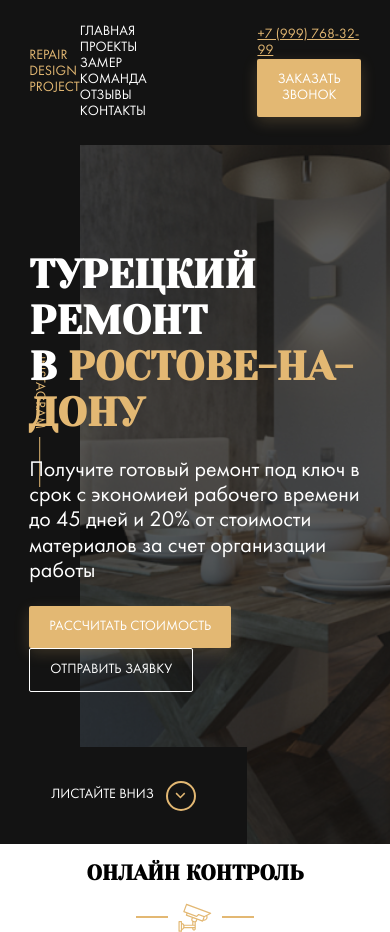
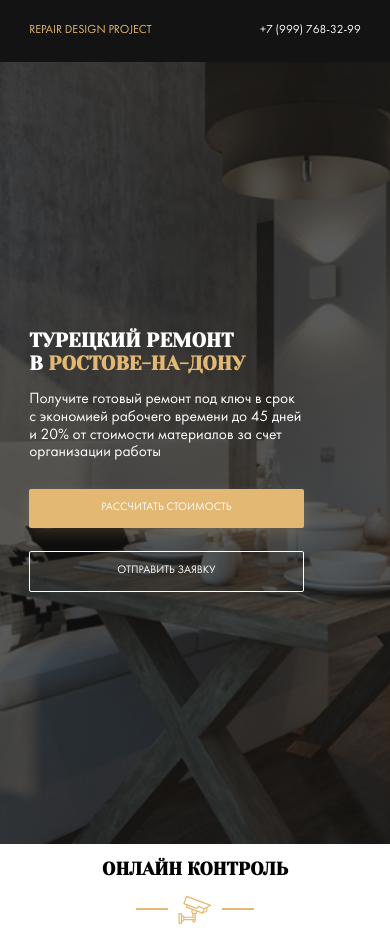
Before and after one commit to andruxa777/repair-design, a website: page index.html in a window 390 px wide. Drawn offline with Linux system fonts and the light colour scheme; files whose address does not match are found by name.

Commit message:
refact: make responsive layout for header and hero

```diff
--- a/sass/_interface.sass
+++ b/sass/_interface.sass
@@ -3,6 +3,7 @@
   border: none
   border-radius: 2px
   text-transform: uppercase
+  font-size: 0.94rem
   &:hover
     cursor: pointer
   &--primary
--- /dev/null
+++ b/sass/_media.sass
@@ -0,0 +1,40 @@
+@media screen and ( max-width: 1200px )
+  html
+    font-size: 12px
+  .nav
+   &__item
+    margin-right: 1rem
+@media screen and ( max-width: 992px)
+  .nav
+    display: none
+  .hero
+   &__instagram
+    display: none
+   &__content
+    margin-left: 0
+@media screen and ( max-width: 570px)
+  .contacts
+   &__phone
+    margin-right: 0
+    color: $light
+    text-decoration: none
+   &__button
+    display: none
+  .title
+   font-size: 1.64rem
+  .hero
+    &__scroll-down
+     display: none
+    &__content
+     max-width: 22.86rem
+    &__text
+     font-size: 1.29rem
+     margin-bottom: 2.28rem
+    &__button
+     display: block
+     min-width: 22.86rem
+     margin-bottom: 1.85rem
+@media screen and ( max-height: 520px )
+  .hero
+   &__scroll-down
+    display: none
--- a/sass/_settings.sass
+++ b/sass/_settings.sass
@@ -1,8 +1,10 @@
 *, *:before, *:after
   box-sizing: border-box
+html
+  font-size: 14px
 body
   font-family: 'Futura Book', sans-serif
-  font-size: 14px
+  font-size: 1rem
 .section
   &-title
     text-align: center
--- a/sass/style.sass
+++ b/sass/style.sass
@@ -7,3 +7,5 @@
 @import 'templates/header'
 @import 'templates/hero'
 @import 'templates/control'
+
+@import 'media'
--- a/sass/templates/_header.sass
+++ b/sass/templates/_header.sass
@@ -19,7 +19,7 @@
     color: $light
     text-decoration: none
     text-transform: uppercase
-    margin-right: 40px
+    margin-right: 2.85rem
     transition: color 0.2s
     &:hover
       color: $primary
--- a/sass/templates/_hero.sass
+++ b/sass/templates/_hero.sass
@@ -18,9 +18,10 @@
      background-color: rgba($dark, 0.7)
    &__content
      position: relative
-     max-width: 670px
+     max-width: 47.85rem
+     margin-left: 4.28rem
    &__text
-     font-size: 22px
+     font-size: 1.57rem
      max-width: 500px
    &__button
      margin-right: 20px
@@ -37,8 +38,8 @@
      align-items: center
      left: 0
      bottom: 0
-     min-width: 247px
-     min-height: 97px
+     min-width: 17.6rem
+     min-height: 6.92rem
      background-color: $dark
      text-transform: uppercase
      text-decoration: none
@@ -74,6 +75,6 @@
    margin: 0
    font-family: 'Yeseva One', cursive
    text-transform: uppercase
-   font-size: 40px
+   font-size: 2.857rem
    &--primary
      color: $primary
```
Also changed, not shown: css/style.css.
